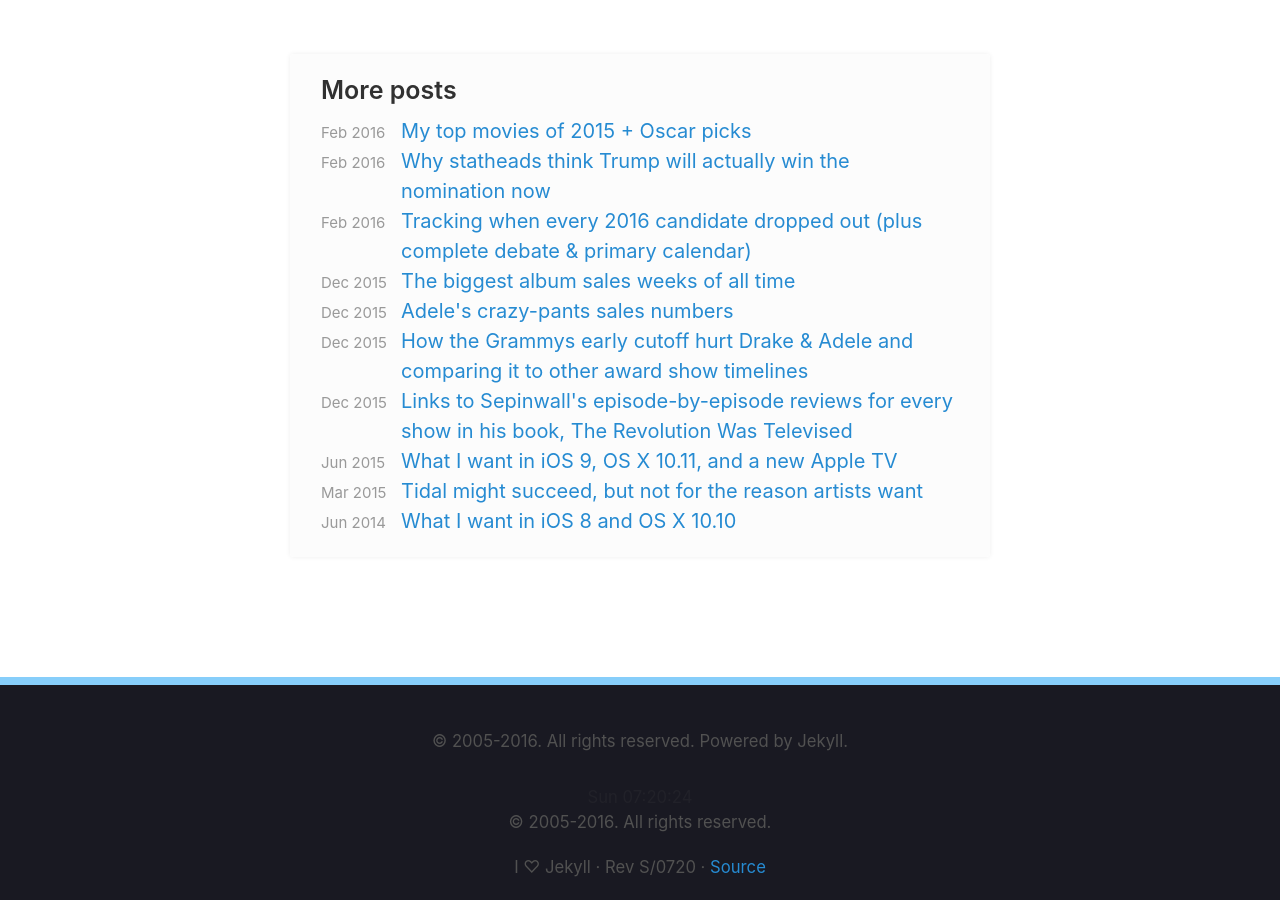
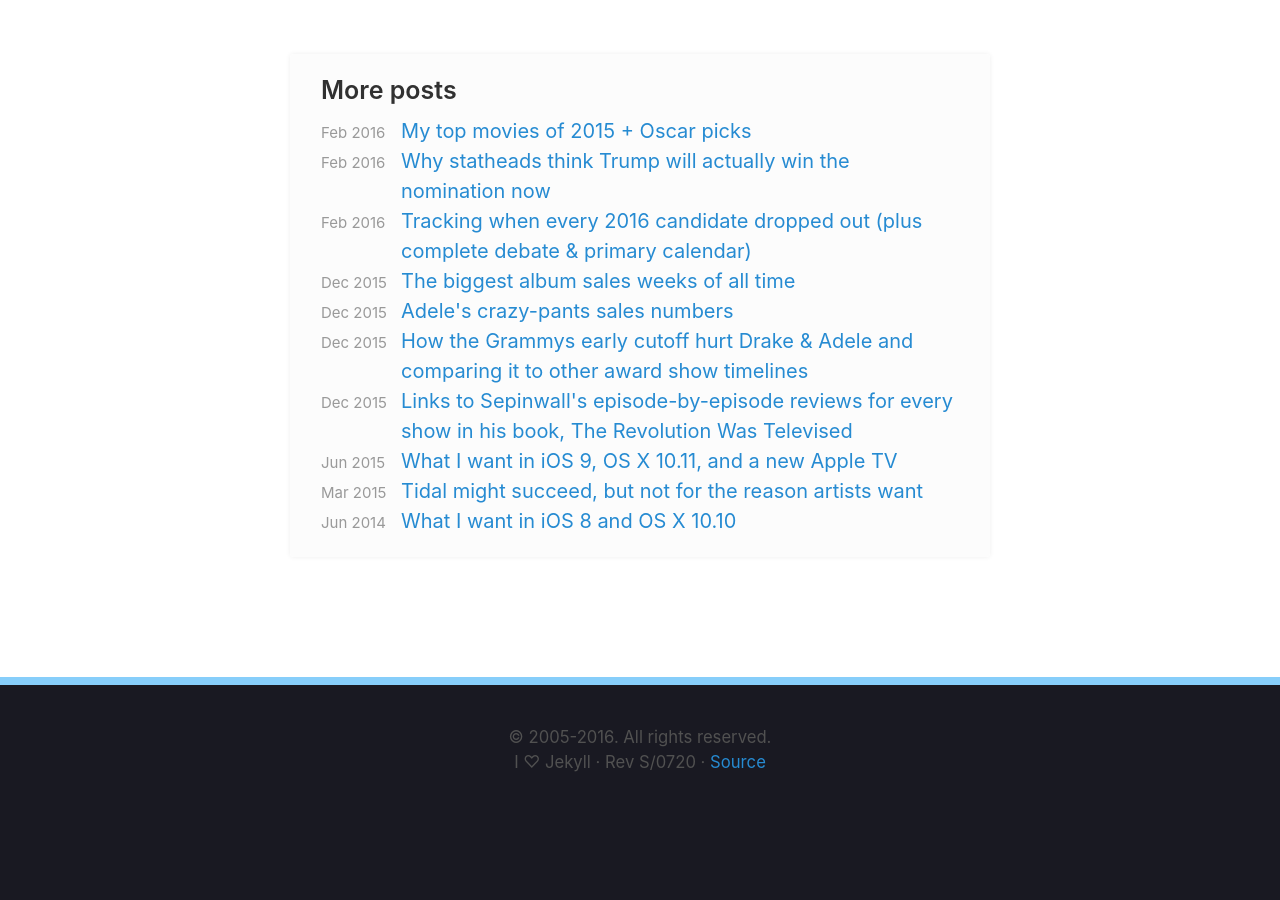
Before and after one commit to rkudeshi/rkudeshi.github.io, a Jekyll site: the page built from index.html, in a window 1280 px wide and 900 px high, scrolled down 4407 px. Built offline with Jekyll 4.4.1, drawn with Linux system fonts in a browser that asks for light colours; the list of posts is cut into pages by our own code; after the commit the page ends 5202 px from its top, so only the background shows below that.

Commit message:
Consolidate footer

```diff
--- a/_layouts/default.html
+++ b/_layouts/default.html
@@ -23,18 +23,11 @@
       </main>
 
       <footer class="footer">
-        <small>
-        &copy; <time datetime="{{ site.time | date_to_xmlschema }}">2005-{{ site.time | date: '%Y' }}</time>. All rights reserved. Powered by Jekyll.
-        <br/><br/>
-        <div class="footer-meta">{{ site.time | date: "%a %I:%M:%S" }}</div>
-        </small>
-
-<div>
 <small>
-<p>&copy; <time datetime="{{ site.time | date_to_xmlschema }}">2005-{{ site.time | date: '%Y' }}</time>. All rights reserved.</p>
-<p>I &#9825; Jekyll &middot; Rev {{ site.time | date: "%a" | truncate:1,'' }}/{{ site.time | date: "%I%M" }} &middot; <a href="http://github.com/rkudeshi/rkudeshi.github.io/">Source</a></p>
+<p>&copy; <time datetime="{{ site.time | date_to_xmlschema }}">2005-{{ site.time | date: '%Y' }}</time>. All rights reserved.
+<br/>
+I &#9825; Jekyll &middot; Rev {{ site.time | date: "%a" | truncate:1,'' }}/{{ site.time | date: "%I%M" }} &middot; <a href="http://github.com/rkudeshi/rkudeshi.github.io/">Source</a></p>
 </small>
-</div>
 
         <!-- Liquid time tags: https://docs.shopify.com/themes/liquid/filters/additional-filters -->
       </footer>
```
